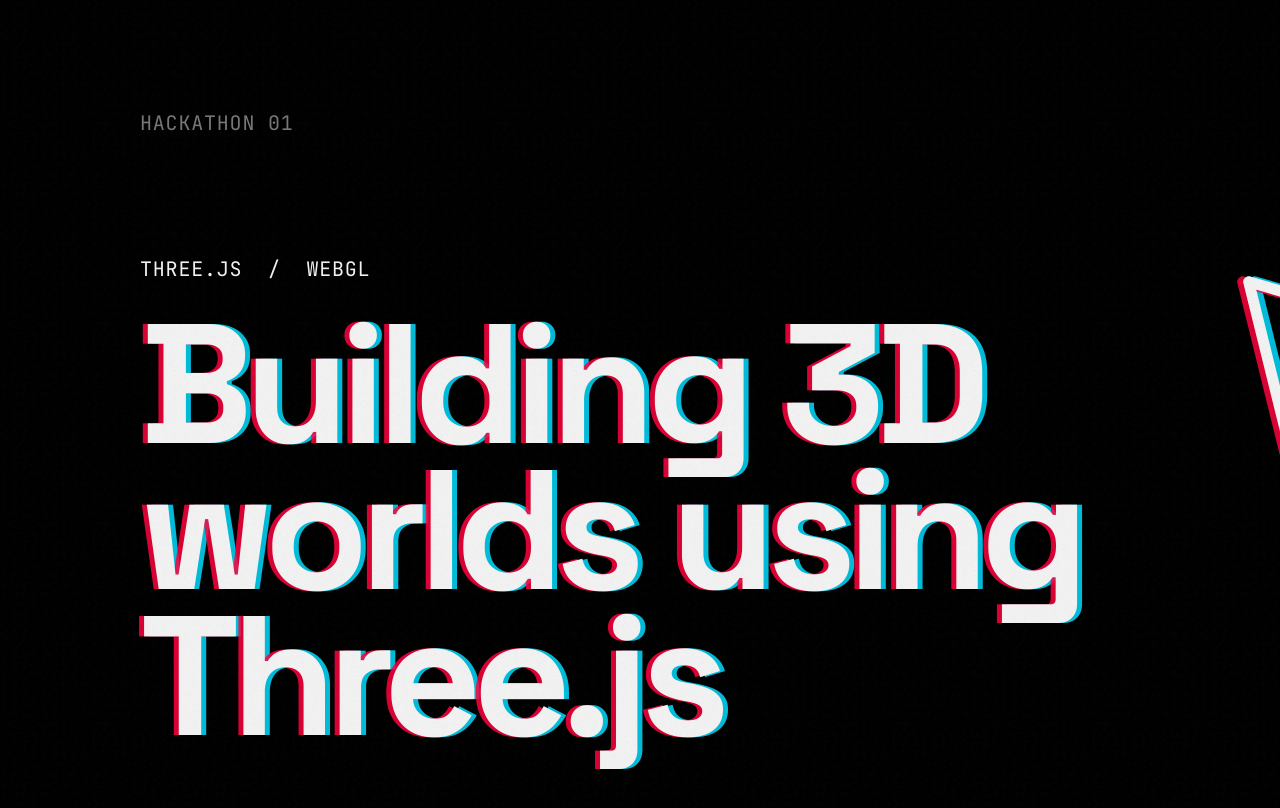
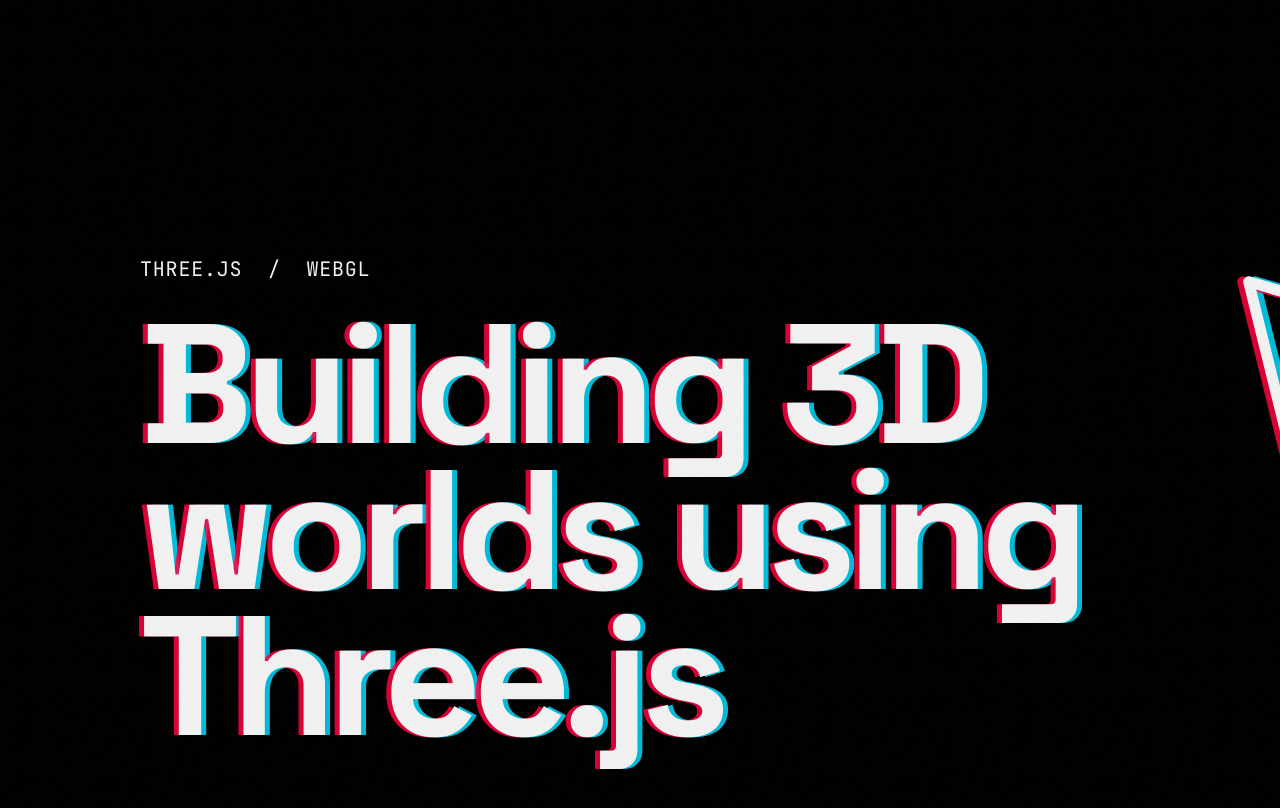
Before and after one commit to hunterh37/sundai-3dworlds, a plain HTML site: page deck.html in a window 1280 px wide. Shown: the top 808 px of the page. Drawn offline with Linux system fonts and the light colour scheme.

Commit message:
Drop title label

```diff
--- a/deck.html
+++ b/deck.html
@@ -37,7 +37,7 @@ pre i{font-style:normal;color:#8c8c8c}
 </style></head><body>
 
 <section class="s">
-<div class="top m"><span>Hackathon 01</span><span>01 / 04</span></div>
+<div class="top m"><span></span><span>01 / 04</span></div>
 <svg class="mark" fill="none" stroke-linecap="square" stroke-miterlimit="10" version="1.1" viewBox="0 0 226.77 226.77" xmlns="http://www.w3.org/2000/svg">
  <g transform="translate(8.964 4.2527)" fill-rule="evenodd" stroke="#f2f2f2" stroke-linecap="butt" stroke-linejoin="round" stroke-width="4">
   <path d="m63.02 200.61-43.213-174.94 173.23 49.874z"/>
```
Also changed, not shown: 2 other files.
